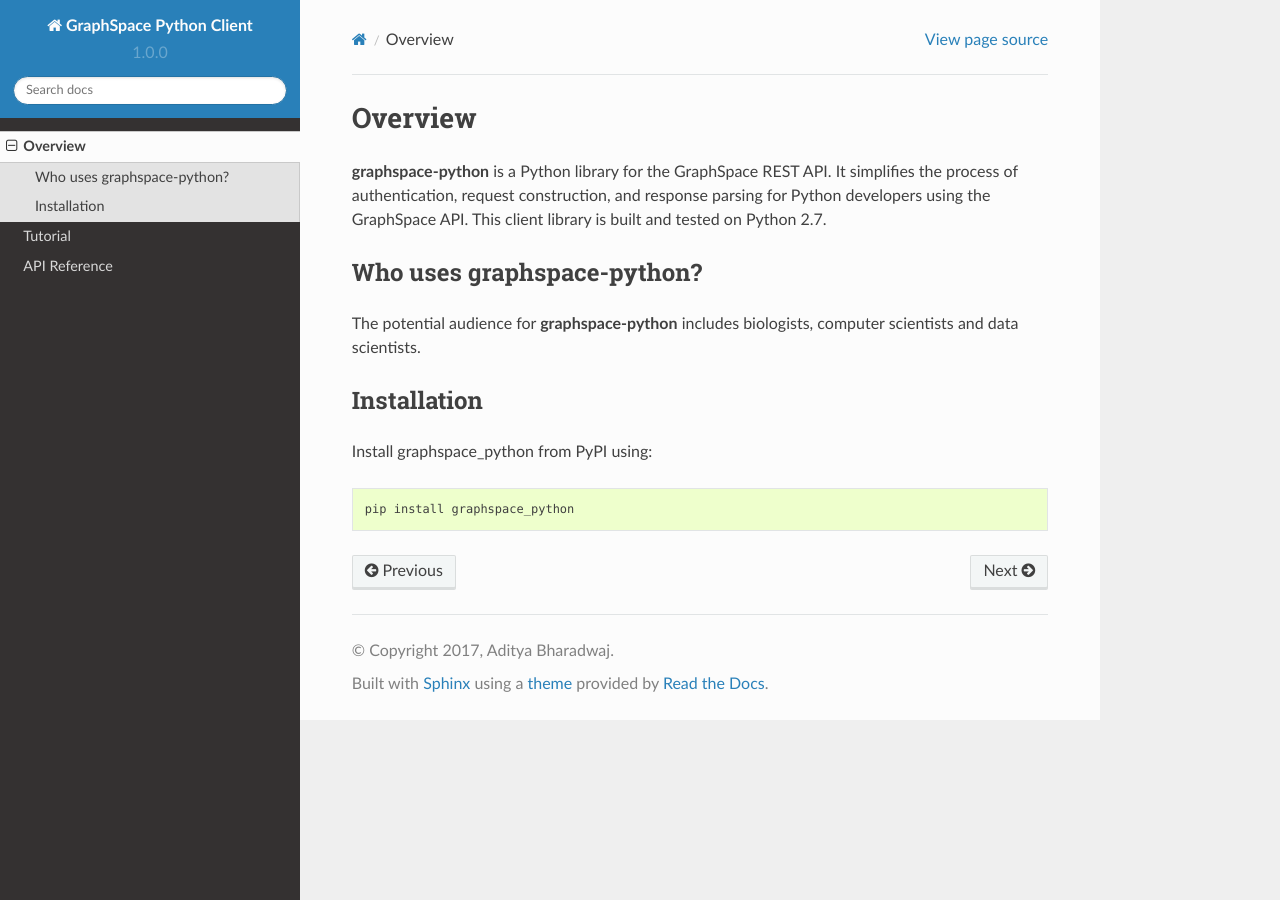
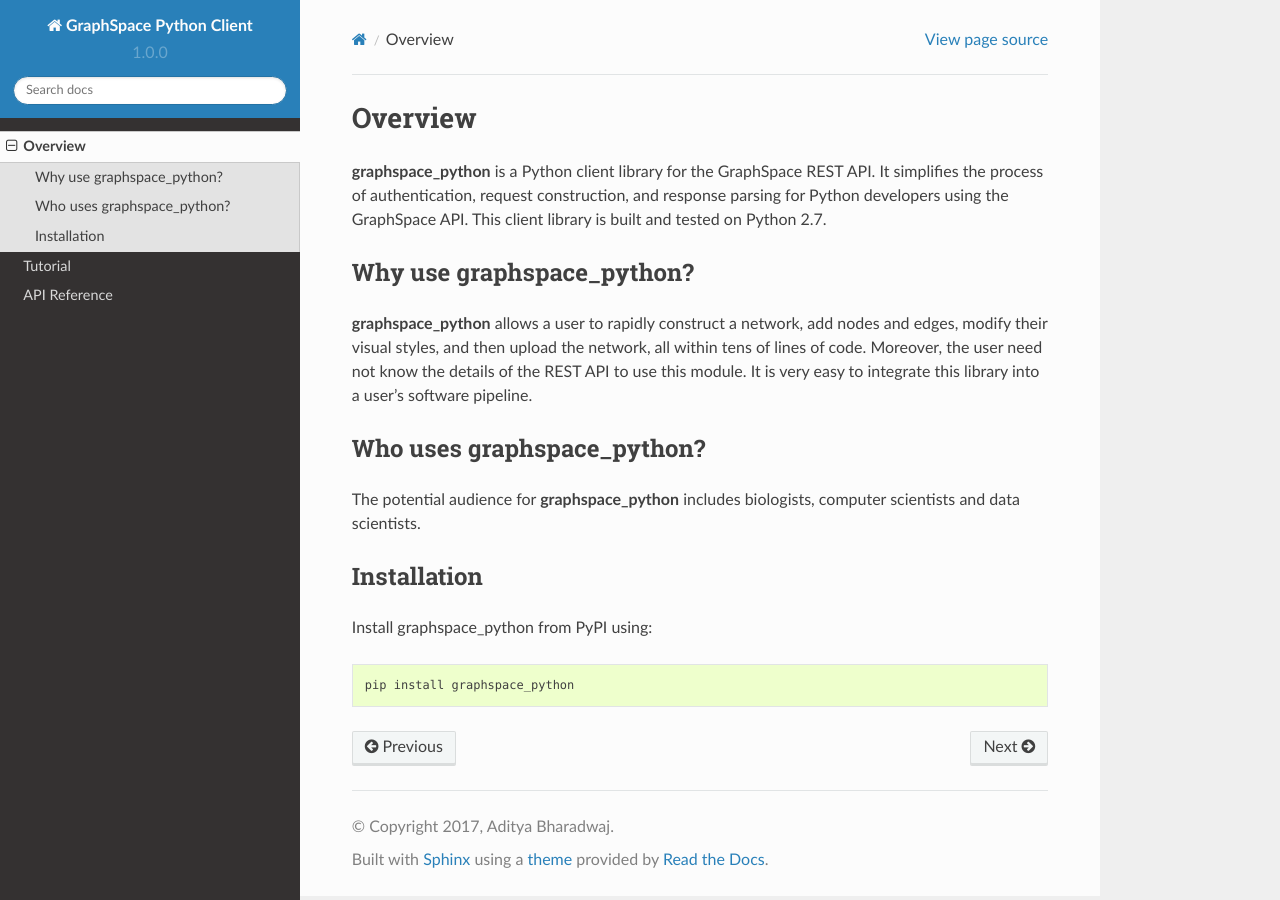
Before and after one commit to adbharadwaj/graphspace-python, a Sphinx documentation site: the page built from docs/Overview.rst, in a window 1280 px wide. Built offline with Sphinx 7.4.7 and the Read the Docs theme 2.0.0, drawn with Linux system fonts in a browser that asks for light colours.

Commit message:
Updated introduction documentation

```diff
--- a/docs/Overview.rst
+++ b/docs/Overview.rst
@@ -1,12 +1,16 @@
 Overview
 ========
 
-**graphspace-python** is a Python library for the GraphSpace REST API. It simplifies the process of authentication, request construction, and response parsing for Python developers using the GraphSpace API. This client library is built and tested on Python 2.7.
+**graphspace_python** is a Python client library for the GraphSpace REST API. It simplifies the process of authentication, request construction, and response parsing for Python developers using the GraphSpace API. This client library is built and tested on Python 2.7.
 
-Who uses graphspace-python?
+Why use graphspace_python?
+--------------------------
+**graphspace_python**  allows a user to rapidly construct a network, add nodes and edges, modify their visual styles, and then upload the network, all within tens of lines of code. Moreover, the user need not know the details of the REST API to use this module. It is very easy to integrate this library into a user’s software pipeline.
+
+Who uses graphspace_python?
 ---------------------------
 
-The potential audience for **graphspace-python** includes  biologists, computer scientists and data scientists.
+The potential audience for **graphspace_python** includes  biologists, computer scientists and data scientists.
 
 Installation
 ------------
```
